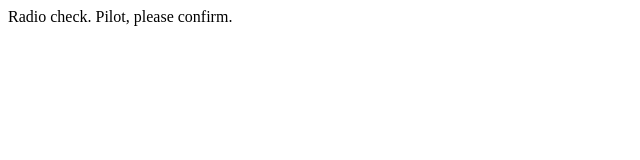
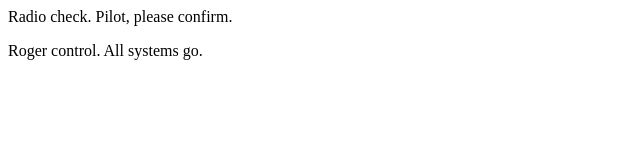
Before and after one commit to jt9009/communication-log2, a plain HTML site: page index.html in a window 1280 px wide. Shown: the whole page, without its empty margins (0-640 px from the left). Drawn offline with Linux system fonts and the light colour scheme.

Commit message:
added pilot response

```diff
--- a/index.html
+++ b/index.html
@@ -1,5 +1,6 @@
 <html>
    <body>
       <p>Radio check. Pilot, please confirm.</p>
+      <p>Roger control. All systems go.</p>
    </body>
 </html>
```
